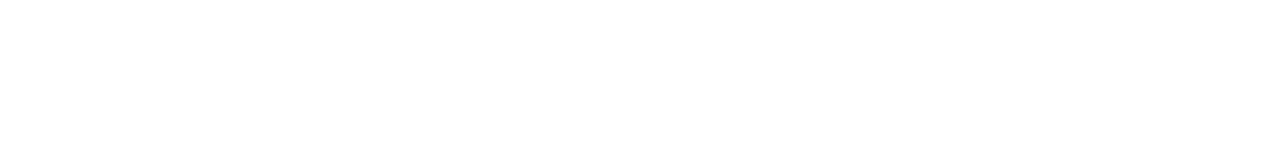
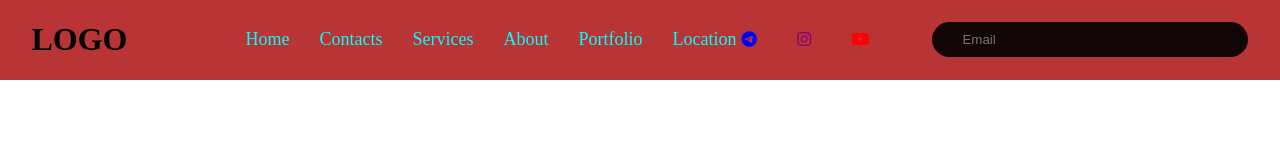
Before and after one commit to hwprogrammer/practice2, a plain HTML site: page index.html in a window 1280 px wide. Drawn offline with Linux system fonts and the light colour scheme.

Commit message:
jun:I added the header

```diff
--- a/css/style.css
+++ b/css/style.css
@@ -0,0 +1,99 @@
+body{
+    margin: 0;
+}
+
+.container{
+    display: flex;
+    justify-content: space-around;
+    align-items: center;
+    background-color: rgb(185, 52, 52);
+}
+
+.list{
+    width: 35%;
+    display: flex;
+    justify-content: space-between;
+}
+
+.list li{
+    margin: 0 15px;
+    position: relative;
+    list-style: none;
+}
+.list li::before{
+    content: '';
+    position: absolute;
+    width: 0;
+    height: 2px;
+    bottom: 0;
+    height: 1px;
+    background:#02897A;
+    transition: 0.6s;
+
+}
+.list li:hover:before{
+    content: '';
+    width: 100%;
+    height: 2px;
+    background: #02897A;
+}
+.list li::after{
+    transition: 0.6s;
+    content: "";
+    position: absolute;
+    width: 0;
+    height: 2px;
+    background: #02897A;
+    left: 100%;
+    top: 0;
+}
+.list li:hover:after{
+    content: "";
+    position: absolute;
+    width: 100%;
+    height: 2px;
+    background: #02897A;
+    top: 0;
+    left: 0;
+}
+
+
+
+.list li a{
+    color: aqua;
+    text-decoration: none;
+    font-size: 18px;
+}
+.icons{
+    width: 10%;
+    display: flex;
+    justify-content: space-between;
+}
+
+.icons li{
+    list-style: none;
+}
+
+.tel{
+    color: blue;
+}
+
+.you{
+    color: red;
+}
+
+.inst{
+    color: purple;
+}
+
+
+
+.container input{
+    width: 20%;
+    padding: 10px 30px;
+    border-radius: 30px;
+    border: 0;
+    outline: 0;
+    background:rgba(0,0,0,0.9);
+    color: white;
+}
--- a/index.html
+++ b/index.html
@@ -4,12 +4,53 @@
     <meta charset="UTF-8">
     <meta http-equiv="X-UA-Compatible" content="IE=edge">
     <meta name="viewport" content="width=device-width, initial-scale=1.0">
+    <script src="https://kit.fontawesome.com/547994bb66.js" crossorigin="anonymous"></script>
     <title>Document</title>
     <link rel="stylesheet" href="./css/style.css">
 </head>
 <body>
     <header>
-
+        <div class="container">
+            <h1>LOGO</h1>
+            <ul class="list">
+                <li>
+                    <a href="">Home</a>
+                </li>
+                <li>
+                    <a href="">Contacts</a>
+                </li>
+                <li>
+                    <a href="">Services</a>
+                </li>
+                <li>
+                    <a href="">About</a>
+                </li>
+                <li>
+                    <a href="">Portfolio</a>
+                </li>
+                <li>
+                    <a href="">Location</a>
+                </li>
+            </ul>
+            <div class="icons">
+                <li>
+                    <a href="">
+                        <i class="fab fa-telegram tel"></i>
+                    </a>
+                </li>
+                <li>
+                    <a href="">
+                        <i class="fab fa-instagram inst"></i>
+                    </a>
+                </li>
+                <li>
+                    <a href="">
+                        <i class="fab fa-youtube you"></i>
+                    </a>
+                </li>
+            </div>
+                <input type="email" placeholder="Email">
+        </div>
     </header>
     <main>
 
```
